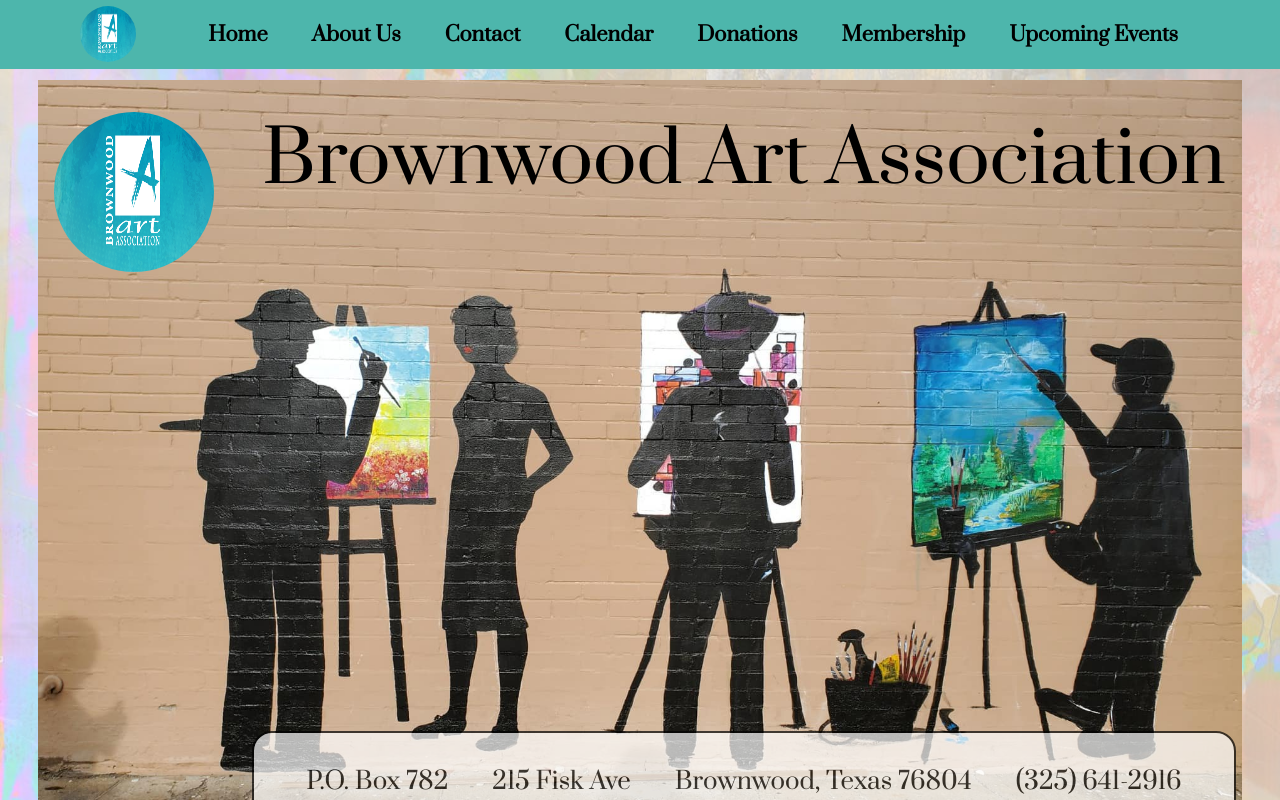
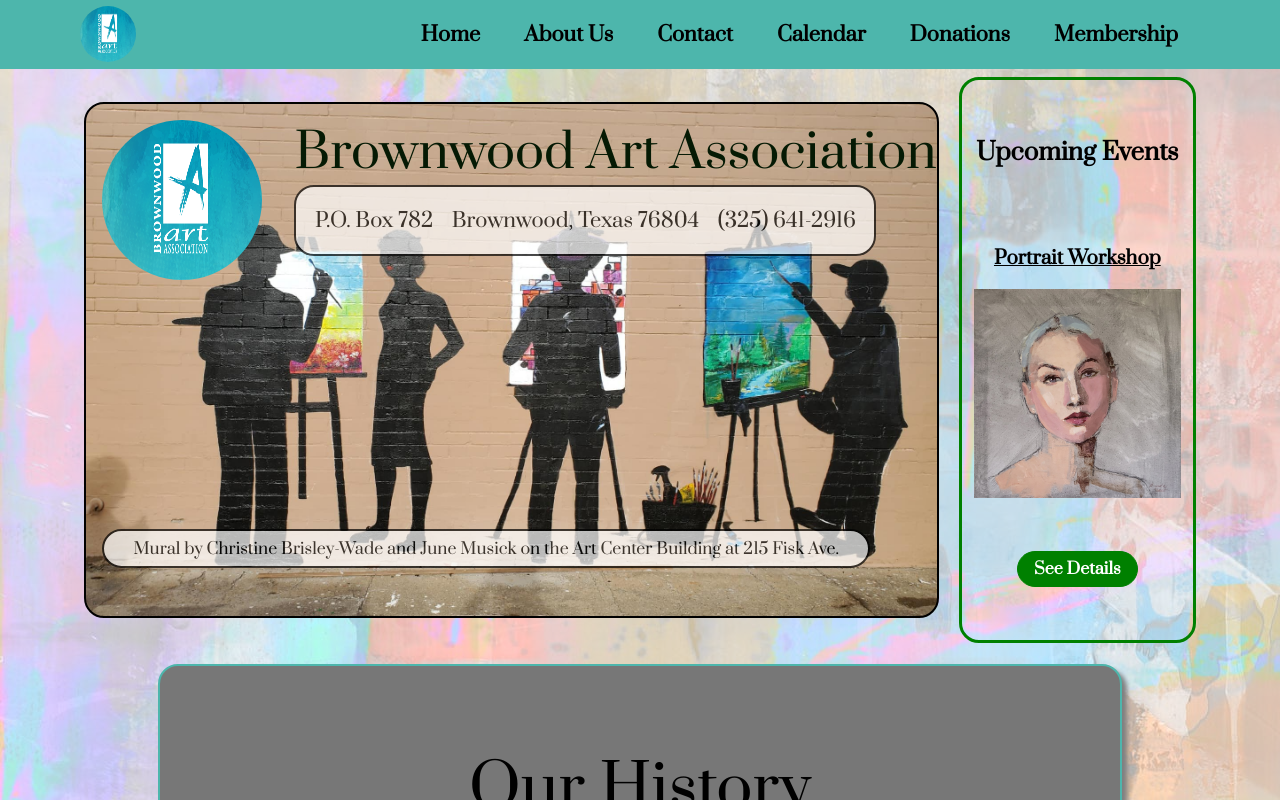
Before and after one commit to Jonathan-Day-Dev/bwd-art, a React (Create React App) app: page /about in a window 1280 px wide. Shown: the top 800 px of the page. Built offline with nearby package versions, Linux system fonts and the light colour scheme.

Commit message:
add new features section

```diff
--- a/src/App.js
+++ b/src/App.js
@@ -19,6 +19,7 @@ import Membership from "./components/Membership/Membership";
 import Classes from "./components/OnlineClasses/Classes";
 import Contest from "./components/Contest/Contest";
 import MemberArt from './components/MemberArt/MemberArt'
+import Event from './components/Event/Event';
 
 function App() {
   return (
@@ -31,7 +32,6 @@ function App() {
       <div>
         <Route path="/home">
           <Fragment>
-            {/* <Store /> */}
             <Features />
             <WhatsNew />
           </Fragment>
@@ -60,6 +60,9 @@ function App() {
         <Route path="/members">
           <MemberArt />
         </Route>
+        <Route path="/event">
+          <Event />
+        </Route>
       </div>
       <Footer />
     </div>
--- /dev/null
+++ b/src/components/Event/Event.js
@@ -0,0 +1,54 @@
+import styles from "./Event.module.css";
+import portrait from "../../assets/portrait.jpg";
+
+import Card from "../UI/Card";
+
+const Event = (props) => {
+  return (
+    <Card className={styles.card}>
+      <img src={portrait} alt={portrait} className={styles.image} />
+      <h2>Portrait Workshop</h2>
+      <div className={styles.info}>
+        <div>
+          <p>
+            <em>benefiting the Brownwood Art Association</em>
+          </p>
+          <p>The Art Center, 215 Fisk Avenue</p>
+          <p>Brownwood, TX</p>
+          <p>January 18-20, 2022</p>
+          <p>9:30 am to 3:00 pm</p>
+          <p>$95 signup</p>
+        </div>
+        <div>
+          <p>Instructor - Brenda Shaw</p>
+          <p>(325) 642-0417</p>
+          <a href="mailto:regency1298@gmail.com" className={styles.email}>Email</a>
+        </div>
+        <p className={styles.desc}>
+          The workshop will be an introduction to painting the portrait in oil
+          paint. The oil portrait training will focus on painting the face in
+          one session using the Zorn palette in a traditional manner.
+        </p>
+        <div>
+          <h4>Supplies</h4>
+          <ul>
+            <li>
+              <p>Zorn limited palette for oil</p>
+              <p>Black, White, Yellow Ochre, Cadmium Red Light</p>
+            </li>
+            <li>
+                <p>12"x12" the Fine Touch canvas, available at Hobby Lobby</p>
+            </li>
+            <li>
+                <p>Master's Touch brush for Oil & Acrylic</p>
+                <p>#10 -filbert #8 flat #4 flat</p>
+                <p><em>If you have these items, bring your own</em></p>
+            </li>
+          </ul>
+        </div>
+      </div>
+    </Card>
+  );
+};
+
+export default Event;
--- /dev/null
+++ b/src/components/Event/Event.module.css
@@ -0,0 +1,43 @@
+.card {
+    display: flex;
+    justify-content: space-evenly;
+    align-items: center;
+    width: 40vw;
+}
+
+.info div {
+    display: flex;
+    flex-direction: column;
+    justify-content: space-evenly;
+    align-items: center;
+}
+
+.info div p {
+    margin: 0;
+    color: black;
+}
+
+.email {
+    text-decoration: none;
+    background-color: white;
+    color: black;
+    padding: 0.4rem 1rem;
+    border-radius: 20px;
+    margin-top: 0.5rem;
+}
+
+.image {
+    height: 20rem;
+}
+
+.desc {
+    text-align: center;
+    color: black;
+}
+
+@media only screen and (max-width: 768px) {
+    .image {
+        width: 90%;
+        height: auto;
+    }
+}
--- a/src/components/Layout/Header.js
+++ b/src/components/Layout/Header.js
@@ -1,20 +1,38 @@
 import styles from "./Header.module.css";
 import logo from "../../assets/logo.png";
+import portrait from '../../assets/portrait.jpg';
+
+import { Link } from 'react-router-dom';
 
 const Header = (props) => {
   return (
+    <div className={styles.full}>
       <header className={styles.header}>
+        <div className={styles.top}>
           <img src={logo} alt="logo" className={styles.logo} />
-      <div className={styles.top}>
+          <div>
             <h1>Brownwood Art Association</h1>
             <div className={styles.info}>
               <p>P.O. Box 782</p>
-          <p>215 Fisk Ave</p>
               <p>Brownwood, Texas 76804</p>
               <p>(325) 641-2916</p>
             </div>
           </div>
+        </div>
+        <p className={styles.caption}>
+          Mural by Christine Brisley-Wade and June Musick on the Art Center
+          Building at 215 Fisk Ave.
+        </p>
       </header>
+      <div className={styles.upcoming}>
+        <h2 className={styles['upcoming__title']}>Upcoming Events</h2>
+        <div className={styles.event}>
+          <h3>Portrait Workshop</h3>
+          <img src={portrait} className={styles.portrait} alt={portrait} />
+        </div>
+        <Link to="/event" className={styles['event-link']}>See Details</Link>
+      </div>
+    </div>
   );
 };
 
--- a/src/components/Layout/Header.module.css
+++ b/src/components/Layout/Header.module.css
@@ -1,33 +1,59 @@
+.full {
+  display: flex;
+  justify-content: space-evenly;
+  align-items: center;
+  margin-top: 5rem;
+  height: 70vh;
+  width: 90vw;
+}
+
 .header {
   display: flex;
-    /* flex-direction: column; */
-    justify-content: space-evenly;
+  flex-direction: column;
+  justify-content: space-between;
   align-items: flex-start;
-    margin-top: 5rem;
-    padding-top: 2rem;
+  padding-top: 1rem;
   padding-left: 1rem;
   padding-bottom: 3rem;
-    background-image: url('../../assets/backdrop.jpg');
+  background-image: url("../../assets/backdrop.jpg");
   background-size: cover;
   background-repeat: no-repeat;
   background-position-y: center;
-    height: 90vh;
+  min-width: 40%;
+  height: 80%;
+  border: 2px solid black;
+  border-radius: 20px;
+}
+
+.upcoming {
+  display: flex;
+  flex-direction: column;
+  justify-content: space-evenly;
+  align-items: center;
+  width: 20%;
+  height: 100%;
+  border: 3px solid green;
+  border-radius: 20px;
+}
+
+.upcoming__title {
+  text-align: center;
 }
 
 .header h1 {
-    font-size: 4.5rem;
+  font-size: 3rem;
   font-weight: 400;
   text-align: center;
+  margin-bottom: 0;
   margin-top: 0;
-    color: black;
+  color: #051a04;
 }
 
 .top {
   display: flex;
-    flex-direction: column;
-    align-items: center;
+  align-items: flex-start;
   justify-content: space-between;
-    margin: 0 1rem;
+  margin: 0;
   height: 100%;
 }
 
@@ -40,17 +66,16 @@
   background-color: white;
   opacity: 0.7;
   border-radius: 20px;
-    padding: 0.5rem;
   border: 2px solid black;
   justify-self: baseline;
-    width: 100%;
-    float: left;
+  width: 90%;
 }
 
 .info p {
-    font-size: 24px;
+  font-size: 20px;
   font-weight: 500;
   color: black;
+  text-align: center;
 }
 
 .logo {
@@ -58,6 +83,47 @@
   width: 10rem;
   height: 10rem;
   margin-right: 2rem;
+}
+
+.caption {
+  justify-self: flex-end;
+  color: black;
+  background-color: white;
+  opacity: 0.7;
+  border-radius: 20px;
+  padding: 0.4rem;
+  border: 2px solid black;
+  width: 90%;
+  text-align: center;
+  margin-bottom: 0;
+}
+
+.event {
+  display: flex;
+  flex-direction: column;
+  justify-content: space-evenly;
+  align-items: center;
+}
+
+.event h3 {
+  text-decoration: underline;
+  text-align: center;
+}
+
+.portrait {
+  width: 90%;
+  margin: auto;
+}
+
+.event-link {
+  text-decoration: none;
+  border: 1px solid green;
+  margin: 1rem auto;
+  padding: 0.4rem 1rem;
+  border-radius: 20px;
+  background-color: green;
+  color: white;
+  font-weight: bold;
 }
 
 @media only screen and (max-width: 1200px) {
@@ -71,9 +137,26 @@
     font-size: 20px;
     margin: 0;
   }
+  .full {
+    flex-direction: column;
   }
-
-@media only screen and (max-width: 768px) {
+  .upcoming {
+    width: 80%;
+    height: 20rem;
+    flex-direction: row;
+    padding: 0 2rem;
+    margin: 2rem 0;
+  }
+  .upcoming__title {
+      display: none;
+  }
+  .event {
+      flex-direction: row;
+      width: 90%;
+  }
+  .portrait {
+      width: 50%;
+  }
 }
 
 @media only screen and (max-width: 600px) {
@@ -87,8 +170,10 @@
   }
   .header h1 {
     font-size: 2.5rem;
+    color: #ddd;
   }
   .top {
-        flex-direction: column;
+    align-items: column;
+    justify-content: space-between;
   }
 }
--- a/src/components/Nav/Navbar.js
+++ b/src/components/Nav/Navbar.js
@@ -37,7 +37,7 @@ const Navbar = (props) => {
           </NavLink>
           <a href="https://square.link/u/nBLV2h9F" className={styles.link}>Donations</a>
           <a href="https://square.link/u/ytQ3nnnH" className={styles.link}>Membership</a>
-          <a href="http://brownwood-art.square.site/" className={styles.link}>Upcoming Events</a>
+          {/* <a href="http://brownwood-art.square.site/" className={styles.link}>Upcoming Events</a> */}
         </section>
       </div>
       <div className={styles["hamburger-menu"]}>
```
Also changed, not shown: src/assets/portrait.jpg (added). Lines whose indentation alone changed are shown as unchanged.
